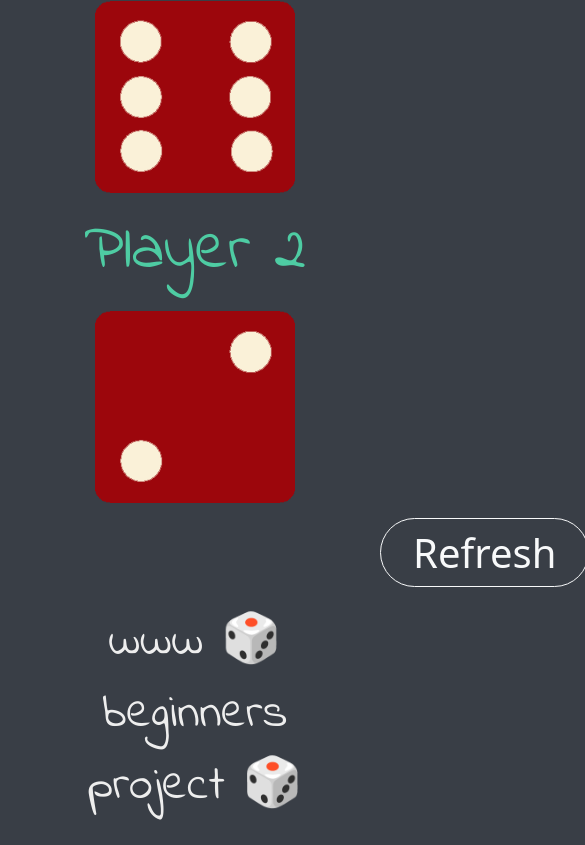
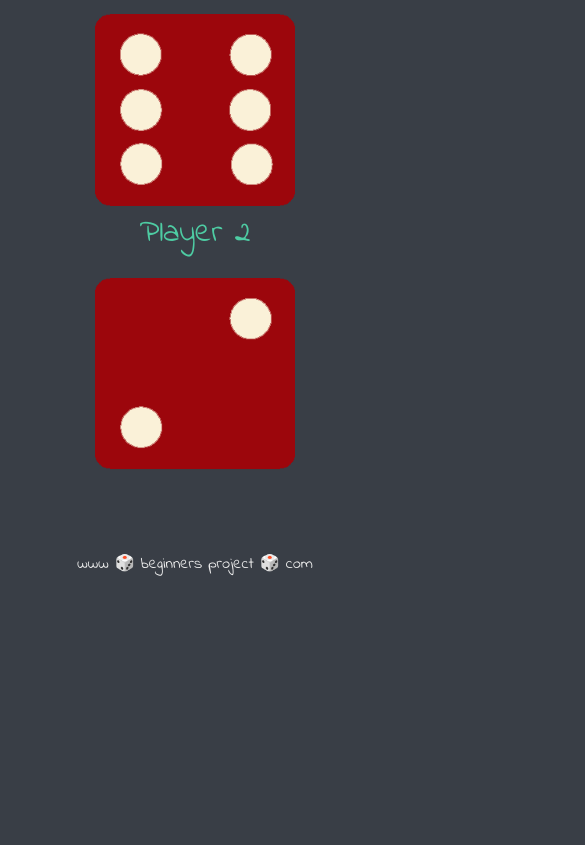
Before and after one commit to varunmittal461/Dicee, a plain HTML site: page index.html in a window 390 px wide. Shown: the part 728-1573 px from the top of the page, 585 px wide, since content can reach past the window. After the commit the page ends 1304 px from the top, so only its background shows below. Drawn offline with nearby package versions, Linux system fonts and the light colour scheme.

Commit message:
Update styles.css

```diff
--- a/styles.css
+++ b/styles.css
@@ -46,27 +46,3 @@ footer {
   font-family: 'Indie Flower', cursive;
 
 }
-@media (max-width:768px){
-  h1{
-    margin: auto;
-  }
-  p{
-  margin:3%;
-    font-size: 4rem;
-  }
-  .dice{
-      display: inline;
-  }
-  .button-1 {
-    left: 380px;;
-  }
-  .btn-lg{
-    padding: .2rem 2rem;
-    font-size: 2.5rem;
-  }
-  footer{
-    margin:5% auto;
-    width: 80%;
-    font-size: 3rem;
-  }
-}
```
